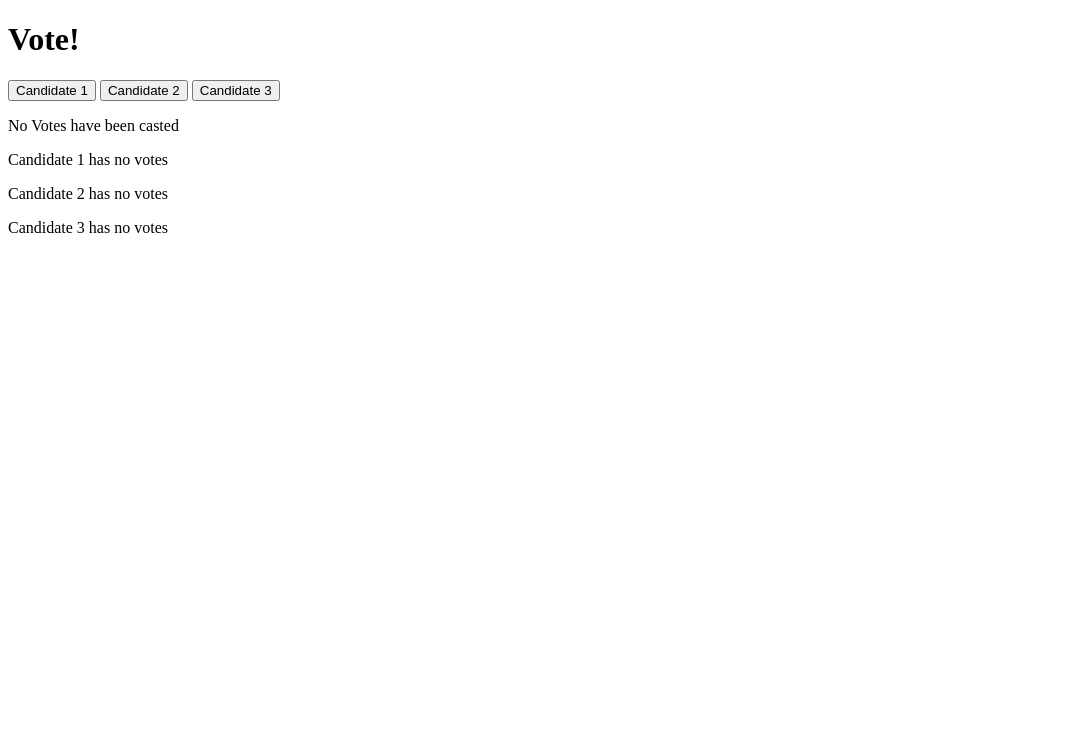
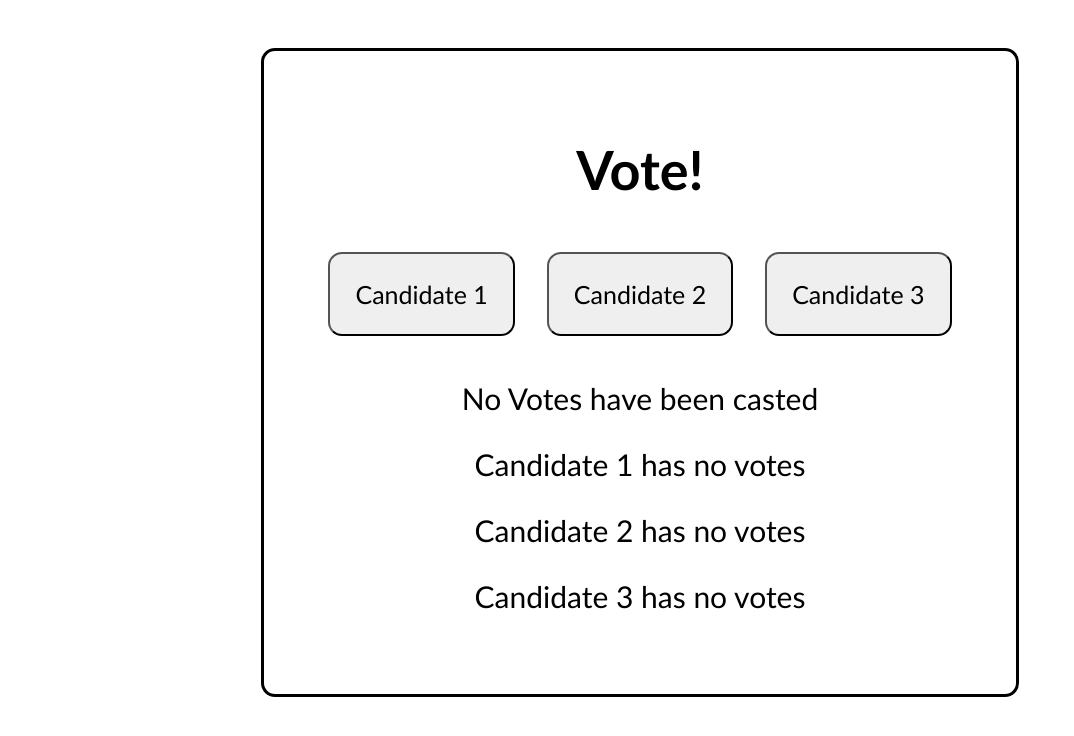
Before and after one commit to PDB86/VoteMachine, a plain HTML site: page VoteCounter/index.html in a window 1280 px wide. Shown: the whole page, without its empty margins (0-1074 px from the left). Drawn offline with Linux system fonts and the light colour scheme.

Commit message:
Styled and working 100%
Still placeholder names and no local storage option

```diff
--- a/VoteCounter/index.html
+++ b/VoteCounter/index.html
@@ -5,6 +5,7 @@
     <meta http-equiv="X-UA-Compatible" content="IE=edge" />
     <meta name="viewport" content="width=device-width, initial-scale=1.0" />
     <script defer src="script.js"></script>
+    <link rel="stylesheet" href="style.css">
     <title>VoteCounter</title>
 
   </head>
--- a/VoteCounter/script.js
+++ b/VoteCounter/script.js
@@ -48,8 +48,8 @@ container.addEventListener("click", (e) => {
     candidateThreePerc = (candidateThreeVotes * 100) / totalVotes;
 
     textTotal.innerText = `the total vote count is: ${totalVotes}`;
-    textCanOne.innerText = `Candidate 1 has ${candidateOneVotes} votes and ${candidateOnePerc}% of the votes`;
-    textCanTwo.innerText = `Candidate 2 has ${candidateTwoVotes} votes and ${candidateTwoPerc}% of the votes`;
-    textCanThree.innerText = `Candidate 3 has ${candidateThreeVotes} votes and ${candidateThreePerc}% of the votes`;
+    textCanOne.innerText = `Candidate 1 has ${candidateOneVotes} votes and ${candidateOnePerc.toFixed(2)}% of the votes`;
+    textCanTwo.innerText = `Candidate 2 has ${candidateTwoVotes} votes and ${candidateTwoPerc.toFixed(2)}% of the votes`;
+    textCanThree.innerText = `Candidate 3 has ${candidateThreeVotes} votes and ${candidateThreePerc.toFixed(2)}% of the votes`;
   }
 });
--- a/VoteCounter/style.css
+++ b/VoteCounter/style.css
@@ -0,0 +1,32 @@
+body {
+  display: flex;
+  align-items: center;
+  justify-content: center;
+}
+
+h1 {
+  font-family: 'Gill Sans', 'Gill Sans MT', Calibri, 'Trebuchet MS', sans-serif;
+  text-align: center;
+  font-size: 54px;
+}
+
+div {
+  border: 3px solid black;
+  border-radius: 14px;
+  margin-top: 40px;
+  padding: 50px;
+}
+
+button {
+  font-family: 'Gill Sans', 'Gill Sans MT', Calibri, 'Trebuchet MS', sans-serif;
+  padding: 25px;
+  font-size: 25px;
+  border-radius: 14px;
+  margin: 14px;
+}
+
+p {
+  font-family: 'Gill Sans', 'Gill Sans MT', Calibri, 'Trebuchet MS', sans-serif;
+  font-size: 30px;
+  text-align: center;
+}
```
